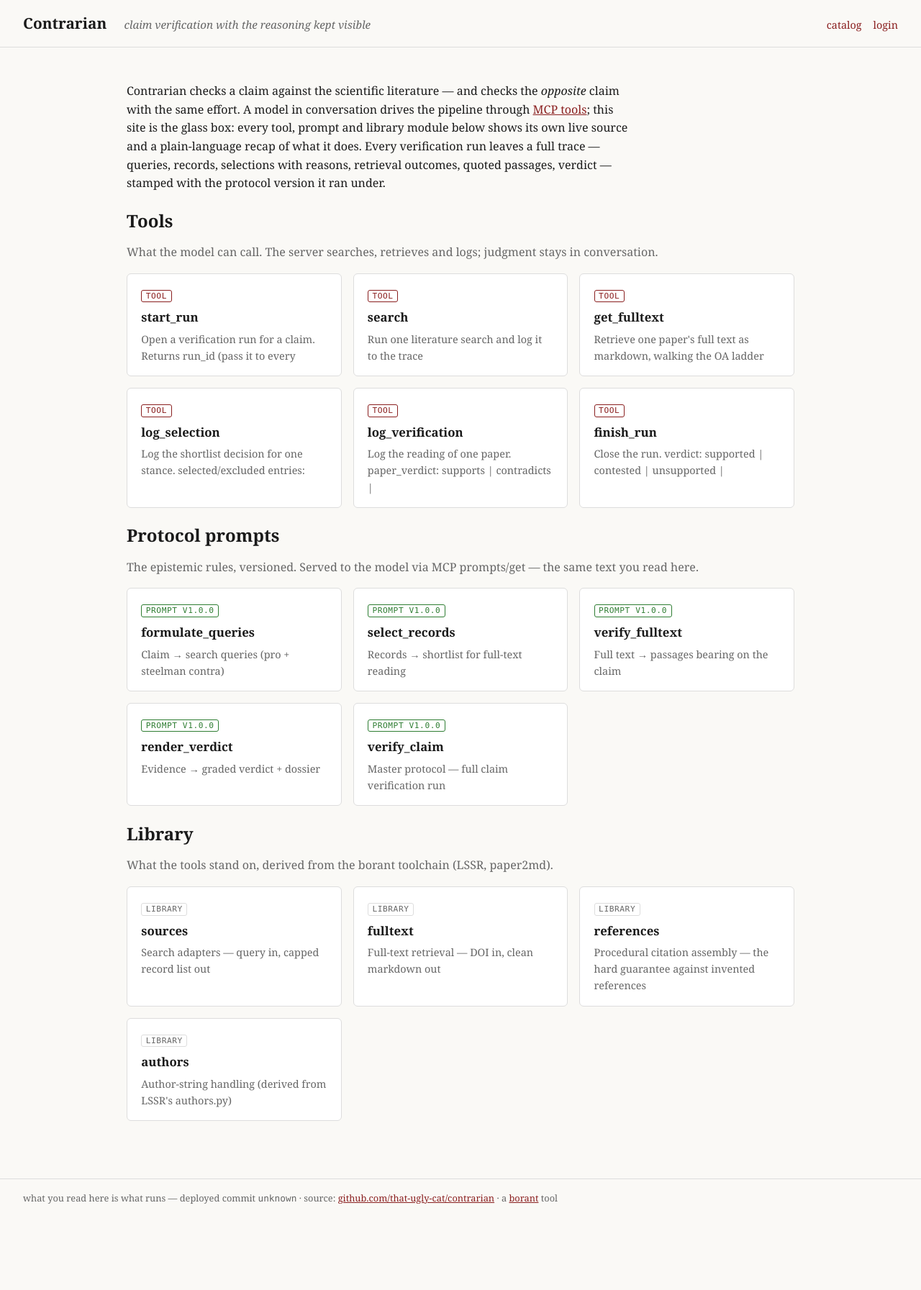
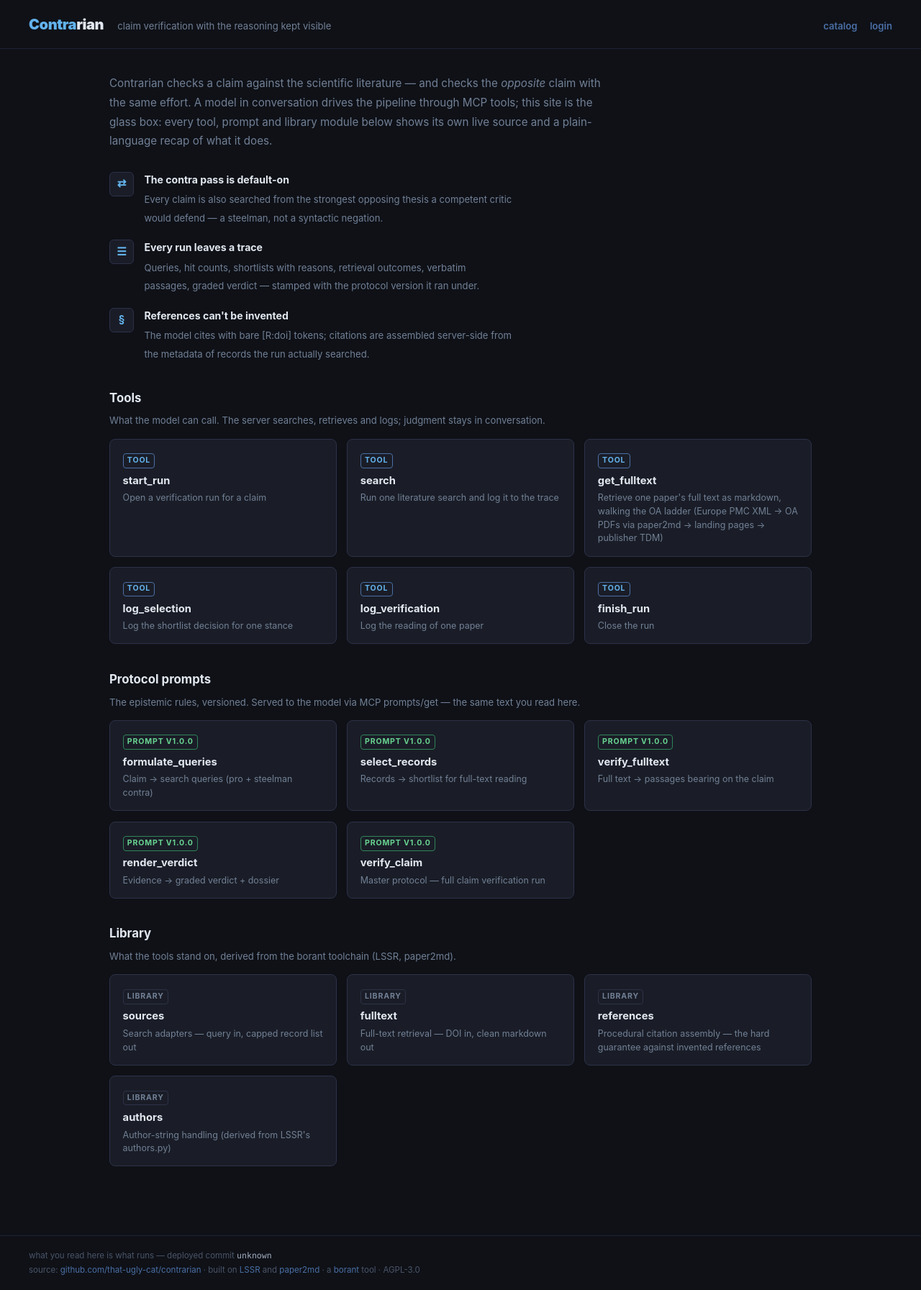
Before and after one commit to that-ugly-cat/contrarian, a FastAPI app: page / in a window 1280 px wide. Shown: the whole page at 72% size. Before the commit the page ends 1673 px from the top, so only its background shows below. Run offline with FastAPI, Linux system fonts and the light colour scheme; parts of the project's set-up code (start-up, migrations or seed data) failed here and were passed over; some libraries are stand-ins or nearby versions.

Commit message:
Restyle web UI in the borant house style (dark, Survey/ArguMap palette)
Dark theme with the shared borant tokens, brand with accented Contra-,
landing pillars (contra pass, trace, procedural references), card grid,
login card; catalog summaries now cut at the first sentence instead of
the first docstring line.

Co-Authored-By: Claude Fable 5 <noreply@anthropic.com>

```diff
--- a/templates/base.html
+++ b/templates/base.html
@@ -3,86 +3,128 @@
 <head>
 <meta charset="utf-8">
 <meta name="viewport" content="width=device-width, initial-scale=1">
-<title>{% block title %}Contrarian{% endblock %}</title>
+<title>{% block title %}Contrarian — contrarian.borant.eu{% endblock %}</title>
 <style>
+*, *::before, *::after { box-sizing: border-box; margin: 0; padding: 0; }
 :root {
-  --bg: #faf9f6; --fg: #1a1a1a; --muted: #666; --card: #ffffff;
-  --border: #ddd; --accent: #8a1f1f; --code-bg: #f4f2ee; --ok: #2e7d32;
+  --bg: #0f1117; --card: #1a1d27; --border: #2d3148; --border-hi: #4a6fa5;
+  --fg: #e2e8f0; --muted: #718096; --faint: #4a5568; --label: #a0aec0;
+  --accent: #63b3ed; --accent-dim: #4a6fa5; --btn: #0a3c8a; --btn-hover: #0d4fa8;
+  --err: #fc8181; --err-bg: #2d1515; --err-border: #7b2020; --ok: #68d391;
 }
-@media (prefers-color-scheme: dark) {
-  :root {
-    --bg: #16161a; --fg: #e8e6e3; --muted: #999; --card: #1f1f24;
-    --border: #333; --accent: #d4766a; --code-bg: #121215; --ok: #7cb342;
-  }
-}
-* { box-sizing: border-box; }
 body {
-  margin: 0; background: var(--bg); color: var(--fg);
-  font: 16px/1.6 Georgia, 'Times New Roman', serif;
+  font-family: -apple-system, BlinkMacSystemFont, "Segoe UI", sans-serif;
+  background: var(--bg); color: var(--fg); min-height: 100vh; line-height: 1.6;
 }
 header {
-  border-bottom: 1px solid var(--border); padding: 1rem 2rem;
-  display: flex; align-items: baseline; gap: 1.5rem; flex-wrap: wrap;
+  display: flex; align-items: baseline; gap: 1.2rem; flex-wrap: wrap;
+  padding: 1.1rem 2.5rem; border-bottom: 1px solid #1e2235;
 }
-header h1 { font-size: 1.3rem; margin: 0; }
-header h1 a { color: var(--fg); text-decoration: none; }
-header .tagline { color: var(--muted); font-style: italic; font-size: .95rem; }
-nav { margin-left: auto; display: flex; gap: 1rem; font-size: .9rem; }
-nav a { color: var(--accent); text-decoration: none; }
-main { max-width: 62rem; margin: 0 auto; padding: 2rem; }
+.brand { font-size: 1.25rem; font-weight: 900; letter-spacing: -0.02em; }
+.brand a { color: var(--fg); text-decoration: none; }
+.brand span { color: var(--accent); }
+.tagline-top { font-size: 0.82rem; color: var(--muted); }
+nav { margin-left: auto; display: flex; gap: 1.1rem; font-size: 0.82rem; font-weight: 600; }
+nav a { color: var(--accent-dim); text-decoration: none; }
+nav a:hover { color: var(--accent); }
+main { max-width: 66rem; margin: 0 auto; padding: 2.2rem 2.5rem 3rem; }
 footer {
-  border-top: 1px solid var(--border); color: var(--muted);
-  font-size: .8rem; padding: 1rem 2rem; margin-top: 3rem;
+  border-top: 1px solid #1e2235; color: var(--faint); font-size: 0.72rem;
+  line-height: 1.7; padding: 1.1rem 2.5rem; margin-top: 3rem;
 }
-footer code { font-size: .8rem; }
+footer a { color: var(--accent-dim); text-decoration: none; }
+footer a:hover { color: var(--accent); }
+footer code { font-size: 0.72rem; }
 a { color: var(--accent); }
-.cards { display: grid; grid-template-columns: repeat(auto-fill, minmax(17rem, 1fr)); gap: 1rem; }
+h2 { font-size: 1.05rem; font-weight: 700; margin: 2.2rem 0 0.5rem; }
+h3 { font-size: 0.92rem; font-weight: 700; margin: 1.6rem 0 0.5rem; color: var(--label); }
+p { font-size: 0.9rem; }
+.lead { font-size: 0.95rem; color: var(--muted); line-height: 1.75; max-width: 44rem; }
+.muted { color: var(--muted); }
+.faint { color: var(--faint); }
+
+.pillars { display: flex; flex-direction: column; gap: 1.1rem; max-width: 560px; margin: 1.8rem 0 0.5rem; }
+.pillar { display: flex; gap: 0.9rem; align-items: flex-start; }
+.pillar-icon {
+  flex-shrink: 0; width: 34px; height: 34px;
+  background: var(--card); border: 1px solid var(--border); border-radius: 6px;
+  display: flex; align-items: center; justify-content: center;
+  font-size: 0.95rem; font-weight: 700; color: var(--accent);
+}
+.pillar-text strong { display: block; color: var(--fg); font-size: 0.88rem; margin-bottom: 0.2rem; }
+.pillar-text span { font-size: 0.82rem; color: var(--muted); line-height: 1.5; }
+
+.cards { display: grid; grid-template-columns: repeat(auto-fill, minmax(15.5rem, 1fr)); gap: 0.9rem; margin-top: 0.9rem; }
 .card {
-  background: var(--card); border: 1px solid var(--border); border-radius: 6px;
-  padding: 1rem 1.2rem; display: block; text-decoration: none; color: var(--fg);
+  background: var(--card); border: 1px solid var(--border); border-radius: 8px;
+  padding: 0.9rem 1.1rem; display: block; text-decoration: none; color: var(--fg);
 }
-.card:hover { border-color: var(--accent); }
-.card h3 { margin: 0 0 .3rem; font-size: 1.05rem; }
-.card p { margin: 0; color: var(--muted); font-size: .9rem; }
+.card:hover { border-color: var(--border-hi); }
+.card h3 { margin: 0.35rem 0 0.2rem; font-size: 0.92rem; color: var(--fg); }
+.card p { margin: 0; color: var(--muted); font-size: 0.78rem; line-height: 1.5; }
 .badge {
-  display: inline-block; font: .7rem/1.4 monospace; padding: 0 .5em;
-  border: 1px solid var(--border); border-radius: 3px; color: var(--muted);
-  margin-bottom: .5rem; text-transform: uppercase; letter-spacing: .05em;
+  display: inline-block; font-size: 0.66rem; font-weight: 700; padding: 0.05rem 0.5em;
+  border: 1px solid var(--border); border-radius: 4px; color: var(--muted);
+  text-transform: uppercase; letter-spacing: 0.08em;
 }
-.badge.tool { border-color: var(--accent); color: var(--accent); }
-.badge.prompt { border-color: var(--ok); color: var(--ok); }
+.badge.tool { border-color: var(--accent-dim); color: var(--accent); }
+.badge.prompt { border-color: #2f855a; color: var(--ok); }
+
 pre {
-  background: var(--code-bg); border: 1px solid var(--border); border-radius: 6px;
-  padding: 1rem; overflow-x: auto; font-size: .82rem; line-height: 1.5;
+  background: #0c0e13; border: 1px solid var(--border); border-radius: 8px;
+  padding: 1rem 1.2rem; overflow-x: auto; font-size: 0.78rem; line-height: 1.55;
 }
-code { font-family: ui-monospace, Consolas, monospace; }
-.recap { white-space: pre-wrap; background: var(--card); border-left: 3px solid var(--accent);
-  padding: .8rem 1.2rem; margin: 1rem 0; font-size: .95rem; }
-table { border-collapse: collapse; width: 100%; font-size: .9rem; }
-th, td { text-align: left; padding: .5rem .8rem; border-bottom: 1px solid var(--border); }
-th { color: var(--muted); font-weight: normal; font-variant: small-caps; }
+code { font-family: ui-monospace, SFMono-Regular, Consolas, monospace; font-size: 0.85em; color: var(--label); }
+.recap {
+  white-space: pre-wrap; background: var(--card); border: 1px solid var(--border);
+  border-left: 3px solid var(--accent-dim); border-radius: 0 8px 8px 0;
+  padding: 0.9rem 1.2rem; margin: 0.8rem 0; font-size: 0.85rem; line-height: 1.65; color: var(--label);
+}
+table { border-collapse: collapse; width: 100%; font-size: 0.82rem; }
+th, td { text-align: left; padding: 0.5rem 0.8rem; border-bottom: 1px solid #1e2235; }
+th { color: var(--faint); font-weight: 700; font-size: 0.7rem; text-transform: uppercase; letter-spacing: 0.08em; }
+td a { text-decoration: none; }
+td a:hover { text-decoration: underline; }
+
+label { display: block; font-size: 0.75rem; color: var(--label); margin: 0.9rem 0 0.3rem; }
 input[type=text], input[type=password] {
-  background: var(--card); color: var(--fg); border: 1px solid var(--border);
-  border-radius: 4px; padding: .4rem .6rem; font-size: .95rem;
+  padding: 0.55rem 0.8rem; background: var(--bg); border: 1px solid var(--border);
+  border-radius: 6px; color: var(--fg); font-size: 0.88rem; outline: none;
 }
+input:focus { border-color: var(--accent-dim); }
 button {
-  background: var(--accent); color: #fff; border: 0; border-radius: 4px;
-  padding: .4rem 1rem; cursor: pointer; font-size: .9rem;
+  padding: 0.5rem 1.1rem; background: var(--btn); color: #fff; border: none;
+  border-radius: 6px; font-size: 0.85rem; font-weight: 600; cursor: pointer;
 }
-.muted { color: var(--muted); }
-.event { border: 1px solid var(--border); border-radius: 6px; margin: .8rem 0;
-  background: var(--card); }
-.event summary { padding: .6rem 1rem; cursor: pointer; }
+button:hover { background: var(--btn-hover); }
+.error {
+  margin: 1rem 0; padding: 0.6rem 0.8rem; background: var(--err-bg);
+  border: 1px solid var(--err-border); border-radius: 6px; font-size: 0.82rem; color: var(--err);
+}
+.warn { color: var(--err); }
+
+.event { border: 1px solid var(--border); border-radius: 8px; margin: 0.7rem 0; background: var(--card); font-size: 0.85rem; }
+.event summary { padding: 0.6rem 1rem; cursor: pointer; }
+.event summary:hover { color: var(--accent); }
 .event .body { padding: 0 1rem 1rem; }
-.verdict { font-variant: small-caps; letter-spacing: .05em; }
-blockquote { border-left: 3px solid var(--border); margin: .5rem 0; padding: .2rem 1rem;
-  color: var(--muted); font-style: italic; }
+.verdict { font-weight: 700; text-transform: uppercase; letter-spacing: 0.06em; font-size: 0.9em; }
+blockquote {
+  border-left: 3px solid var(--border-hi); margin: 0.6rem 0; padding: 0.3rem 1rem;
+  color: var(--label); font-style: italic; font-size: 0.85rem;
+}
+.login-card {
+  max-width: 360px; margin: 3rem auto; background: var(--card);
+  border: 1px solid var(--border); border-radius: 10px; padding: 1.8rem;
+}
+.login-card .title { font-size: 1.05rem; font-weight: 700; color: #fff; margin-bottom: 0.25rem; }
+.login-card .sub { font-size: 0.78rem; color: var(--muted); margin-bottom: 0.6rem; line-height: 1.55; }
+@media (max-width: 700px) { header, main, footer { padding-left: 1.2rem; padding-right: 1.2rem; } }
 </style>
 </head>
 <body>
 <header>
-  <h1><a href="/">Contrarian</a></h1>
-  <span class="tagline">claim verification with the reasoning kept visible</span>
+  <div class="brand"><a href="/"><span>Contra</span>rian</a></div>
+  <span class="tagline-top">claim verification with the reasoning kept visible</span>
   <nav>
     <a href="/">catalog</a>
     {% if is_admin %}<a href="/runs">traces</a><a href="/admin">keys</a><a href="/logout">logout</a>
@@ -91,9 +133,11 @@ blockquote { border-left: 3px solid var(--border); margin: .5rem 0; padding: .2r
 </header>
 <main>{% block content %}{% endblock %}</main>
 <footer>
-  what you read here is what runs — deployed commit <code>{{ commit }}</code>
-  · source: <a href="https://github.com/that-ugly-cat/contrarian">github.com/that-ugly-cat/contrarian</a>
-  · a <a href="https://borant.eu">borant</a> tool
+  what you read here is what runs — deployed commit <code>{{ commit }}</code><br>
+  source: <a href="https://github.com/that-ugly-cat/contrarian">github.com/that-ugly-cat/contrarian</a>
+  · built on <a href="https://github.com/that-ugly-cat/lssr">LSSR</a> and
+  <a href="https://paper2md.borant.eu">paper2md</a>
+  · a <a href="https://borant.eu">borant</a> tool · AGPL-3.0
 </footer>
 </body>
 </html>
--- a/templates/index.html
+++ b/templates/index.html
@@ -1,21 +1,41 @@
 {% extends "base.html" %}
 {% block content %}
-<p style="max-width: 44rem;">
+<p class="lead">
 Contrarian checks a claim against the scientific literature — and checks the
-<em>opposite</em> claim with the same effort. A model in conversation drives the
-pipeline through <a href="/piece/search">MCP tools</a>; this site is the glass
-box: every tool, prompt and library module below shows its own live source and
-a plain-language recap of what it does. Every verification run leaves a full
-trace — queries, records, selections with reasons, retrieval outcomes, quoted
-passages, verdict — stamped with the protocol version it ran under.
+<em>opposite</em> claim with the same effort. A model in conversation drives
+the pipeline through MCP tools; this site is the glass box: every tool, prompt
+and library module below shows its own live source and a plain-language recap
+of what it does.
 </p>
+
+<div class="pillars">
+  <div class="pillar">
+    <div class="pillar-icon">⇄</div>
+    <div class="pillar-text"><strong>The contra pass is default-on</strong>
+    <span>Every claim is also searched from the strongest opposing thesis a
+    competent critic would defend — a steelman, not a syntactic negation.</span></div>
+  </div>
+  <div class="pillar">
+    <div class="pillar-icon">☰</div>
+    <div class="pillar-text"><strong>Every run leaves a trace</strong>
+    <span>Queries, hit counts, shortlists with reasons, retrieval outcomes,
+    verbatim passages, graded verdict — stamped with the protocol version it
+    ran under.</span></div>
+  </div>
+  <div class="pillar">
+    <div class="pillar-icon">§</div>
+    <div class="pillar-text"><strong>References can't be invented</strong>
+    <span>The model cites with bare [R:doi] tokens; citations are assembled
+    server-side from the metadata of records the run actually searched.</span></div>
+  </div>
+</div>
 
 {% for kind, label, blurb in [
     ("tool", "Tools", "What the model can call. The server searches, retrieves and logs; judgment stays in conversation."),
     ("prompt", "Protocol prompts", "The epistemic rules, versioned. Served to the model via MCP prompts/get — the same text you read here."),
     ("library", "Library", "What the tools stand on, derived from the borant toolchain (LSSR, paper2md).")] %}
 <h2>{{ label }}</h2>
-<p class="muted" style="margin-top:-.5rem">{{ blurb }}</p>
+<p class="muted" style="font-size:.82rem">{{ blurb }}</p>
 <div class="cards">
   {% for p in pieces if p.kind == kind %}
   <a class="card" href="/piece/{{ p.name }}">
```
Also changed, not shown: catalog.py (+7 -5 lines), templates/login.html (+11 -8 lines).
